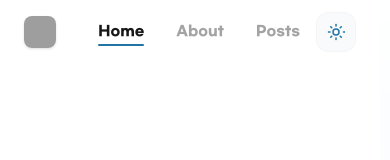
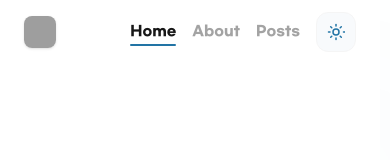
Before and after one commit to kwonsuhyuk/FE-blog, a Next.js app: page / in a window 390 px wide. Shown: the top 160 px of the page. Built offline with nearby package versions, Linux system fonts and the light colour scheme; grey boxes are pictures that could not be loaded; a web font is replaced by a local one.

Commit message:
UI: adjust navbar spacing for better mobile layout

```diff
--- a/src/app/NavLinks.tsx
+++ b/src/app/NavLinks.tsx
@@ -13,7 +13,7 @@ export default function NavLinks() {
   const pathname = usePathname();
 
   return (
-    <div className="flex items-center gap-8 text-sm font-bold">
+    <div className="flex items-center gap-4 md:gap-8 text-sm font-bold">
       {links.map((link) => {
         const isActive = pathname === link.href || (link.href !== "/" && pathname.startsWith(link.href));
         return (
```
